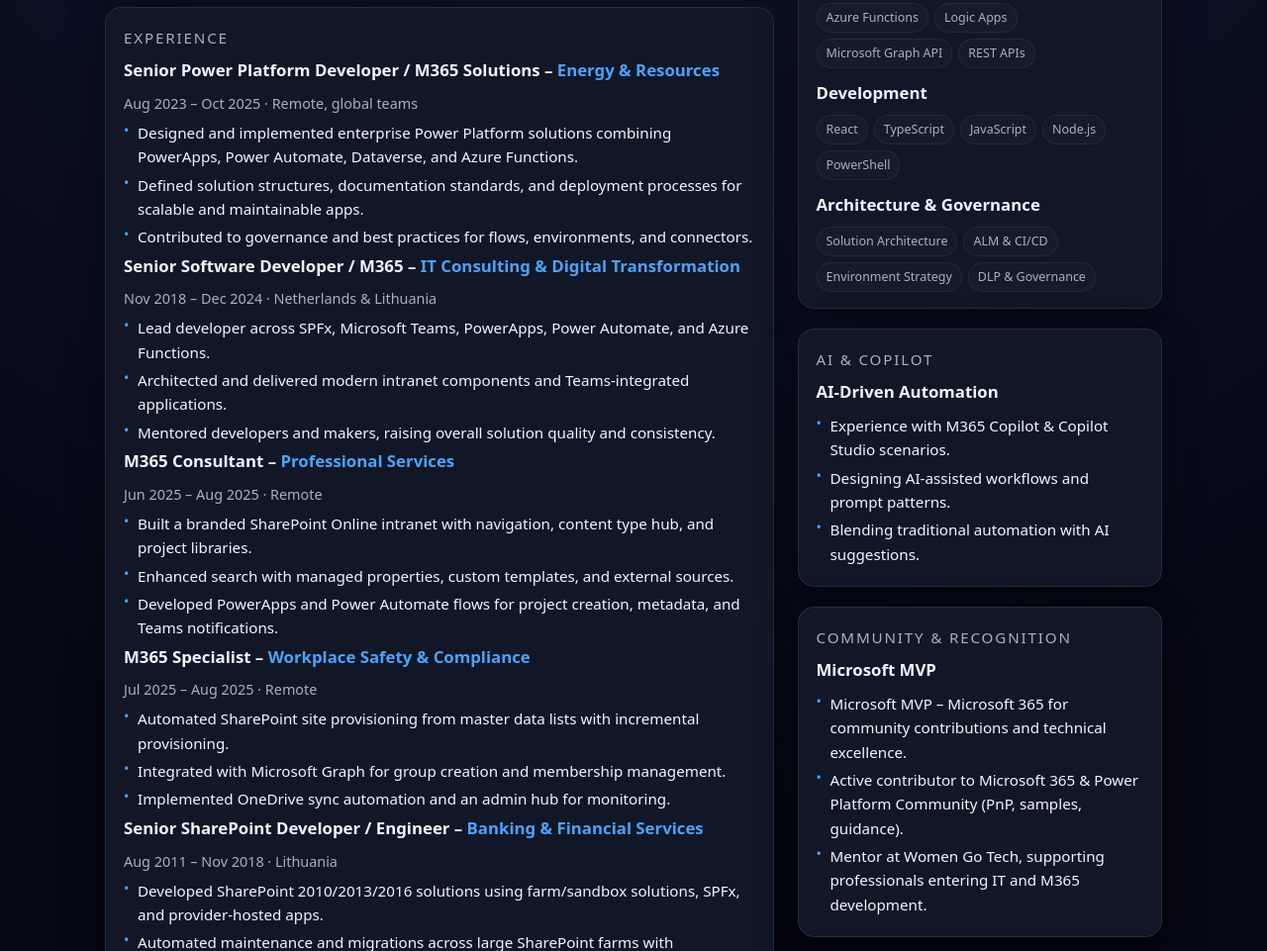
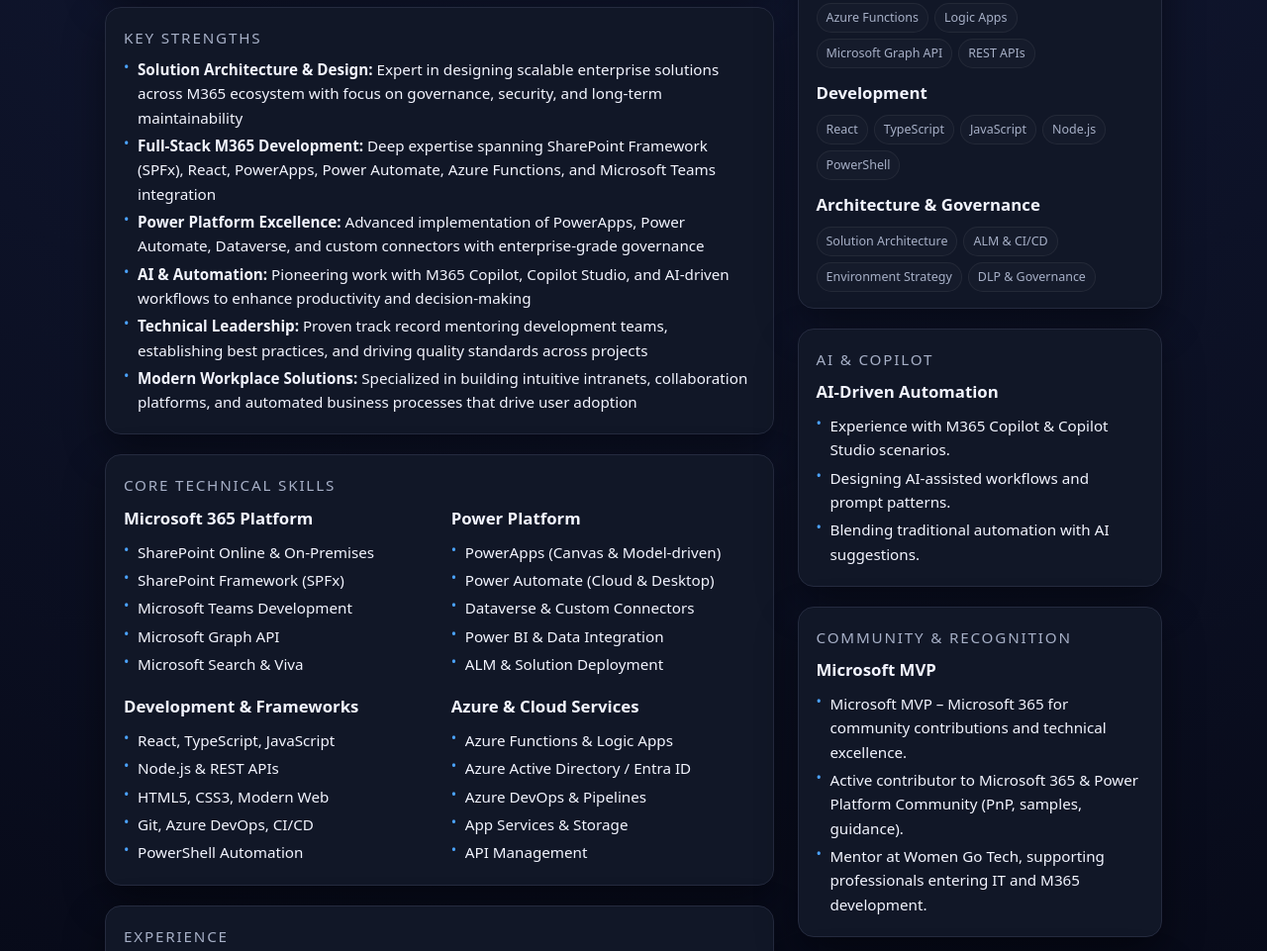
Before and after one commit to ValerasNarbutas/profileCV, a plain HTML site: page index.html in a window 1280 px wide. Shown: the part 521-1482 px from the top of the page at 99% size. Drawn offline with Linux system fonts and the light colour scheme.

Commit message:
Add key strengths and core technical skills sections to index.html

```diff
--- a/index.html
+++ b/index.html
@@ -331,6 +331,64 @@
         </section>
 
         <section class="card">
+          <div class="card-title">Key Strengths</div>
+          <ul>
+            <li><strong>Solution Architecture & Design:</strong> Expert in designing scalable enterprise solutions across M365 ecosystem with focus on governance, security, and long-term maintainability</li>
+            <li><strong>Full-Stack M365 Development:</strong> Deep expertise spanning SharePoint Framework (SPFx), React, PowerApps, Power Automate, Azure Functions, and Microsoft Teams integration</li>
+            <li><strong>Power Platform Excellence:</strong> Advanced implementation of PowerApps, Power Automate, Dataverse, and custom connectors with enterprise-grade governance</li>
+            <li><strong>AI & Automation:</strong> Pioneering work with M365 Copilot, Copilot Studio, and AI-driven workflows to enhance productivity and decision-making</li>
+            <li><strong>Technical Leadership:</strong> Proven track record mentoring development teams, establishing best practices, and driving quality standards across projects</li>
+            <li><strong>Modern Workplace Solutions:</strong> Specialized in building intuitive intranets, collaboration platforms, and automated business processes that drive user adoption</li>
+          </ul>
+        </section>
+
+        <section class="card">
+          <div class="card-title">Core Technical Skills</div>
+          <div class="two-col">
+            <div>
+              <h2>Microsoft 365 Platform</h2>
+              <ul>
+                <li>SharePoint Online & On-Premises</li>
+                <li>SharePoint Framework (SPFx)</li>
+                <li>Microsoft Teams Development</li>
+                <li>Microsoft Graph API</li>
+                <li>Microsoft Search & Viva</li>
+              </ul>
+            </div>
+            <div>
+              <h2>Power Platform</h2>
+              <ul>
+                <li>PowerApps (Canvas & Model-driven)</li>
+                <li>Power Automate (Cloud & Desktop)</li>
+                <li>Dataverse & Custom Connectors</li>
+                <li>Power BI & Data Integration</li>
+                <li>ALM & Solution Deployment</li>
+              </ul>
+            </div>
+            <div>
+              <h2>Development & Frameworks</h2>
+              <ul>
+                <li>React, TypeScript, JavaScript</li>
+                <li>Node.js & REST APIs</li>
+                <li>HTML5, CSS3, Modern Web</li>
+                <li>Git, Azure DevOps, CI/CD</li>
+                <li>PowerShell Automation</li>
+              </ul>
+            </div>
+            <div>
+              <h2>Azure & Cloud Services</h2>
+              <ul>
+                <li>Azure Functions & Logic Apps</li>
+                <li>Azure Active Directory / Entra ID</li>
+                <li>Azure DevOps & Pipelines</li>
+                <li>App Services & Storage</li>
+                <li>API Management</li>
+              </ul>
+            </div>
+          </div>
+        </section>
+
+        <section class="card">
           <div class="card-title">Experience</div>
 
           <article itemscope itemtype="https://schema.org/WorkExperience">
```
